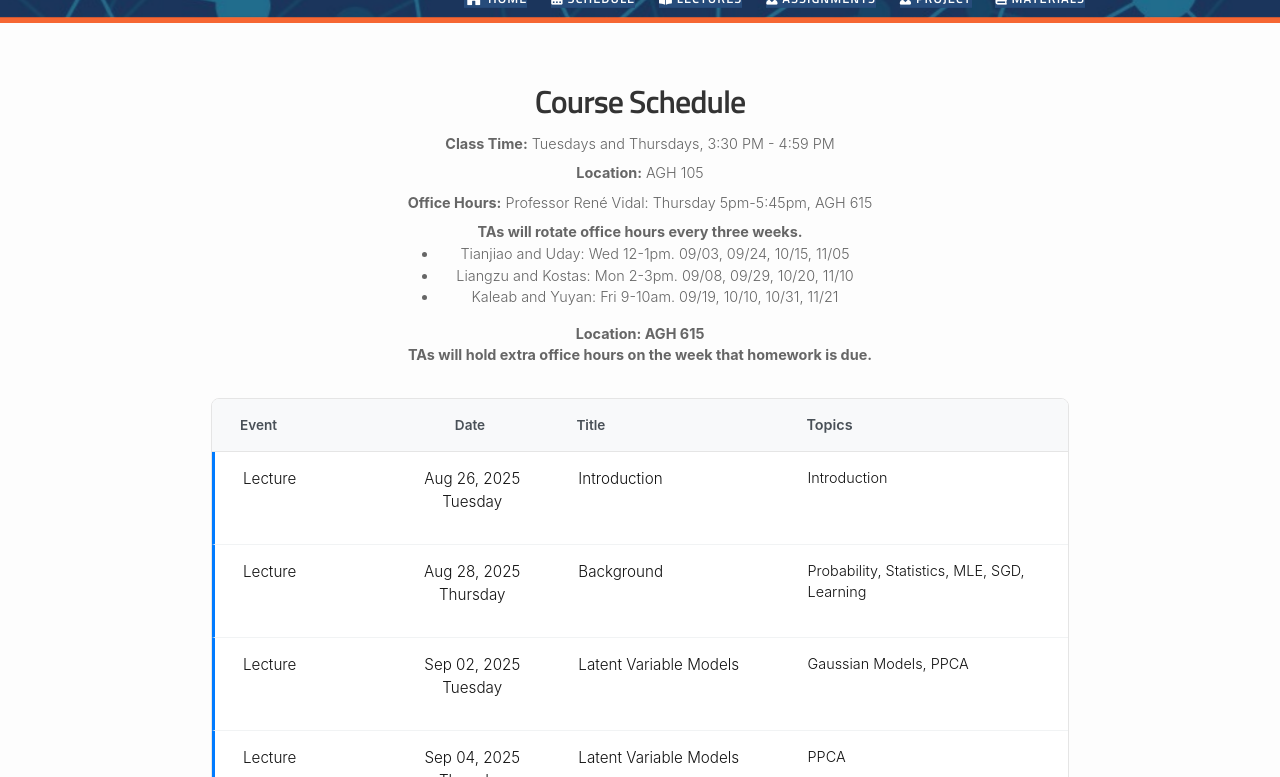
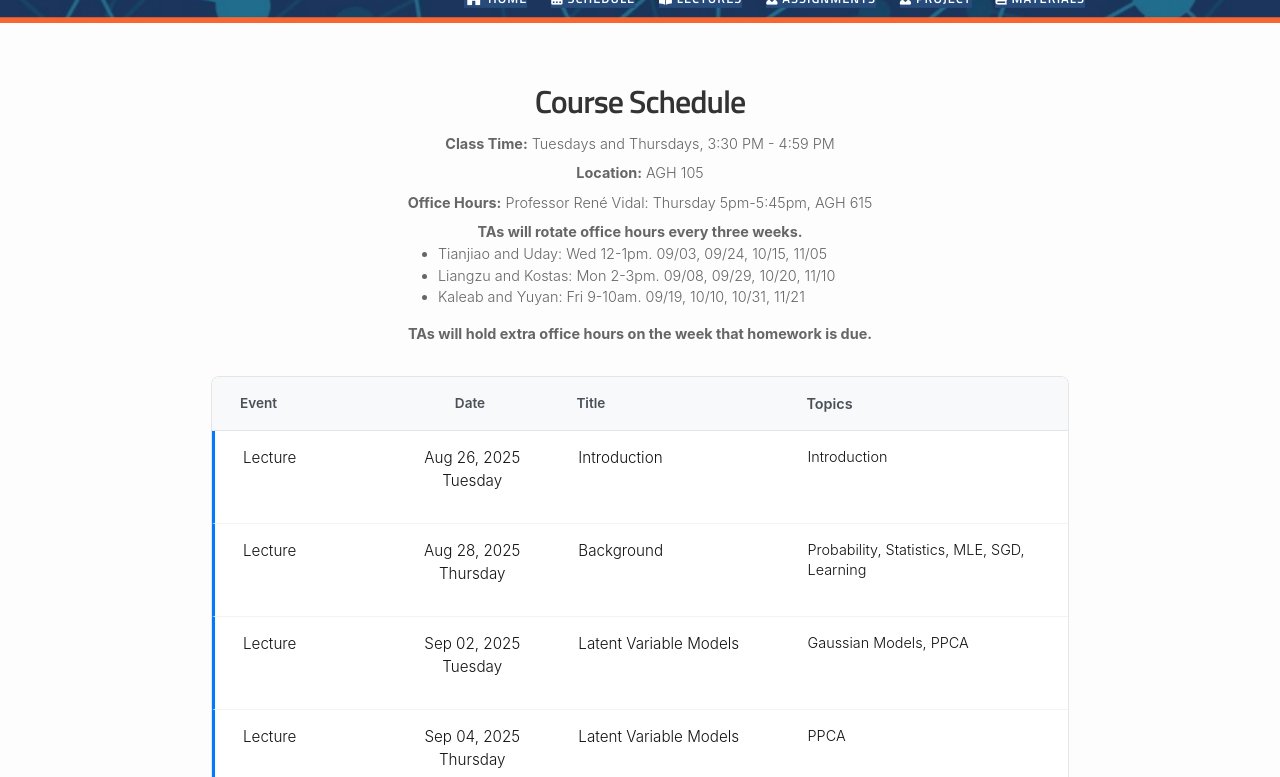
Before and after one commit to vidal-lab/dgm, a Jekyll site: the page built from schedule.md, in a window 1280 px wide and 900 px high, cut to the strip 123-900 px from the top of the window. Built offline with Jekyll 4.4.1, drawn with Linux system fonts in a browser that asks for light colours; nearby versions of some CDN libraries.

Commit message:
update OH

```diff
--- a/_layouts/schedule.html
+++ b/_layouts/schedule.html
@@ -17,12 +17,11 @@ layout: default
             </div>
             <div class="info-item">
                 <strong>TAs will rotate office hours every three weeks. </strong> <br>
-                    <ul>
+                    <ul style="text-align: left;">
                         <li>Tianjiao and Uday: Wed 12-1pm. 09/03, 09/24, 10/15, 11/05</li>
                         <li>Liangzu and Kostas: Mon 2-3pm. 09/08, 09/29, 10/20, 11/10</li>
                         <li>Kaleab and Yuyan: Fri 9-10am. 09/19, 10/10, 10/31, 11/21</li>
                     </ul>
-                    <strong>Location: AGH 615 </strong> <br>
                     <strong>TAs will hold extra office hours on the week that homework is due.</strong>
             </div>
         </div>
```
